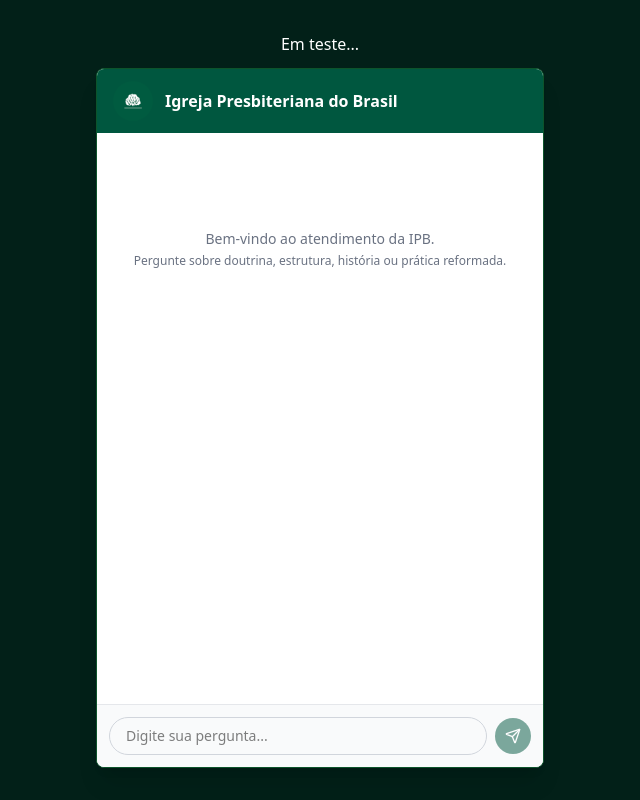
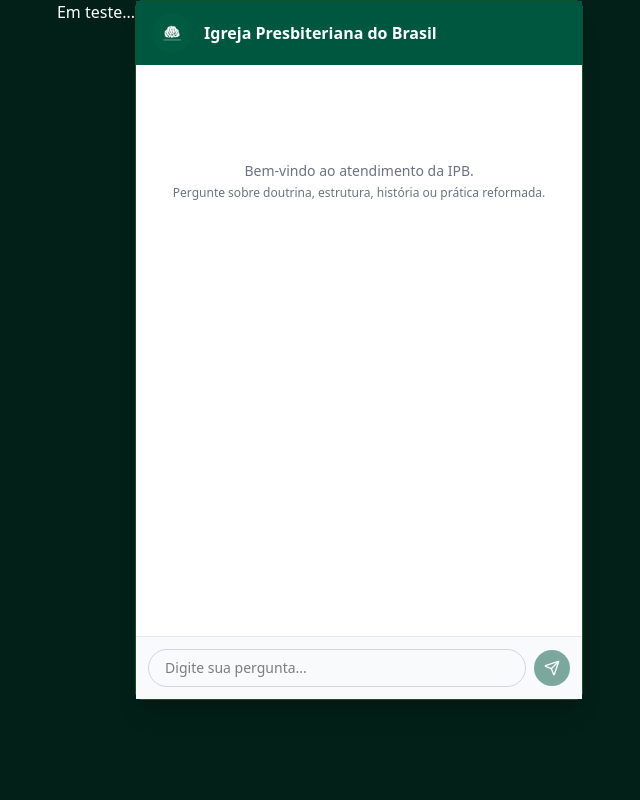
Before and after one commit to kalebefukuda/ai-ipb-chat, a Next.js app: page / in a window 1280 px wide. Shown: the whole page, without its empty margins (320-960 px from the left). Built offline with nearby package versions, Linux system fonts and the light colour scheme.

Commit message:
resolve wrong scroll on mobile

```diff
--- a/src/app/layout.tsx
+++ b/src/app/layout.tsx
@@ -25,7 +25,7 @@
   return (
     <html lang="pt-BR">
       <body
-        className={`${geistSans.variable} ${geistMono.variable} antialiased`}
+        className={`${geistSans.variable} ${geistMono.variable} antialiased h-screen`}
       >
         {children}
       </body>
--- a/src/app/page.tsx
+++ b/src/app/page.tsx
@@ -37,9 +37,9 @@
   }
 
   return (
-    <div className="flex flex-col items-center justify-center min-h-screen bg-[#022018] gap-3">
+    <div className="h-screen w-full flex justify-center bg-[#022018]">
       <h1 className="text-white hidden md:block">Em teste...</h1>
-      <div className="w-full h-[100dvh] md:h-[700px] max-w-md md:rounded-lg flex flex-col overflow-hidden shadow-xl border border-green-900 bg-white">
+      <div className="flex flex-col w-full max-w-md h-full md:h-[700px] bg-white border border-green-900 md:rounded-lg shadow-xl">
         <div className="bg-[#00573f] text-white py-3 px-4 flex items-center gap-3">
           <Image src="/logo-ipb.png" alt="Logo" width={40} height={40} className="rounded-full" />
           <h1 className="font-semibold text-base">Igreja Presbiteriana do Brasil</h1>
```
